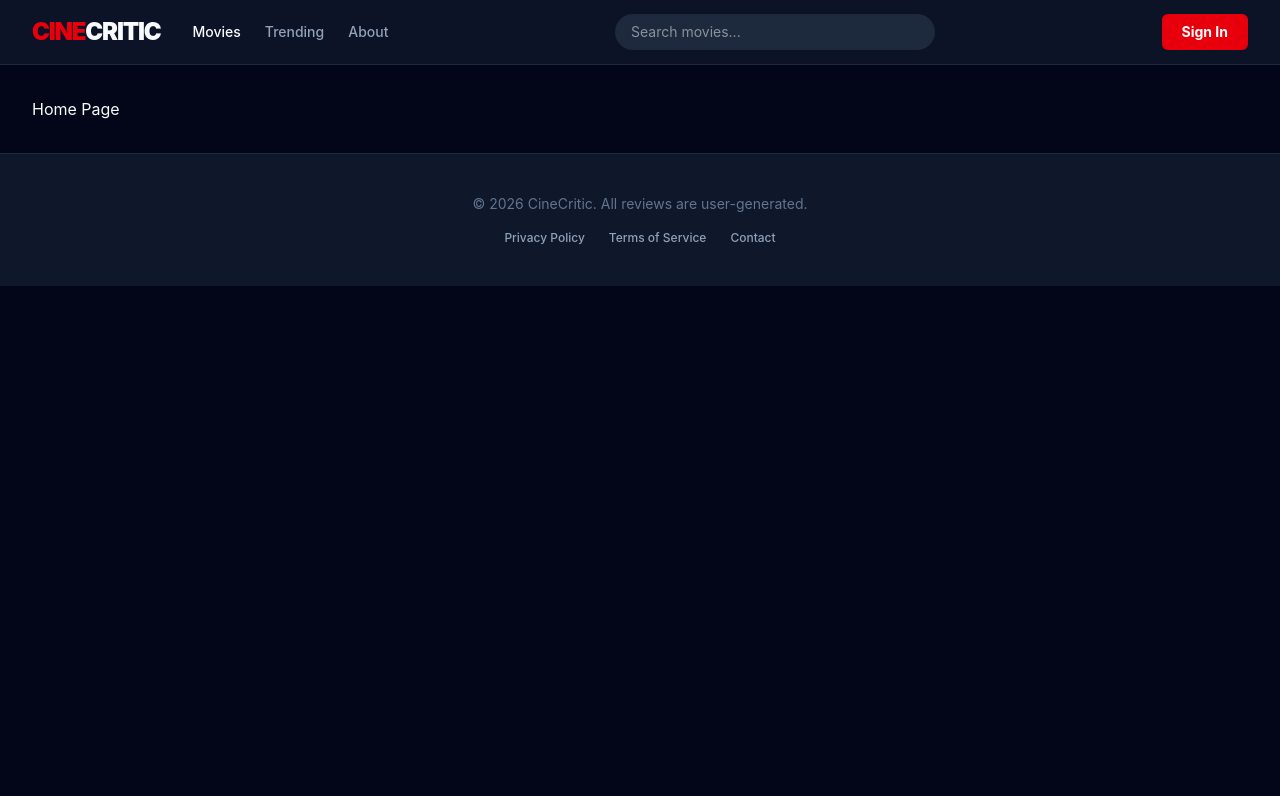
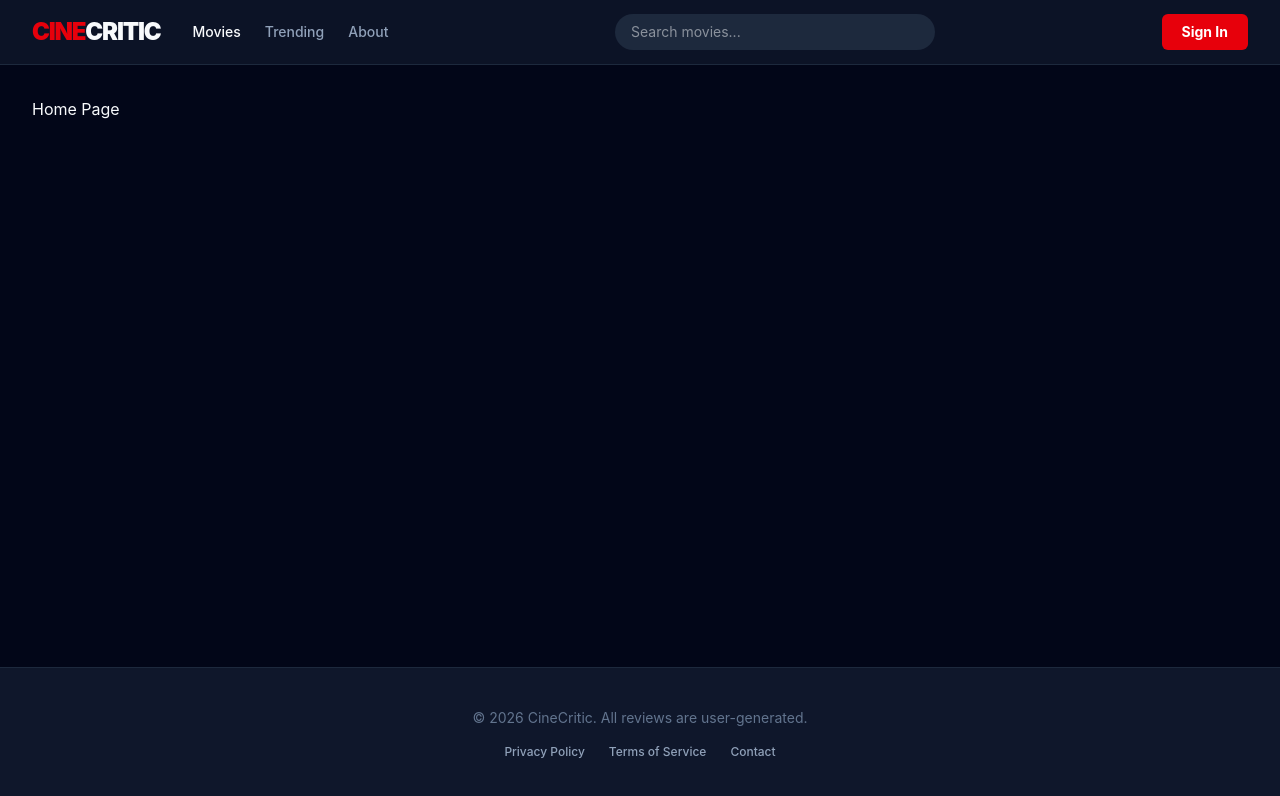
Before and after one commit to hdclob/cinecritic, a React (Vite) app in the folder my-movees/: page / in a window 1280 px wide. Shown: the top 796 px of the page. Built offline with nearby package versions, Linux system fonts and the light colour scheme.

Commit message:
layout improve

```diff
--- a/my-movees/src/App.css
+++ b/my-movees/src/App.css
@@ -1 +1,5 @@
 @import "tailwindcss";
+
+html, body {
+  overscroll-behavior: none;
+}
--- a/my-movees/src/components/Layout.tsx
+++ b/my-movees/src/components/Layout.tsx
@@ -4,7 +4,7 @@ const Layout = () => {
   return (
     // The min-h-screen ensures the background covers the whole page
     // bg-slate-950 is a very dark "midnight" blue/black
-    <div className="min-h-screen bg-slate-950 text-slate-50 font-sans">
+    <div className="flex flex-col min-h-screen bg-slate-950 text-slate-50 font-sans">
       {/* --- NAVIGATION BAR --- */}
       <nav className="sticky top-0 z-50 border-b border-slate-800 bg-slate-900/80 backdrop-blur-md">
         <div className="max-w-7xl mx-auto px-4 sm:px-6 lg:px-8">
@@ -60,13 +60,13 @@ const Layout = () => {
       </nav>
 
       {/* --- MAIN CONTENT AREA --- */}
-      <main className="max-w-7xl mx-auto px-4 sm:px-6 lg:px-8 py-8">
+      <main className="flex-1 max-w-7xl px-4 sm:px-6 lg:px-8 py-8">
         {/* This is where your Home, About, etc. pages will render */}
         <Outlet />
       </main>
 
       {/* --- FOOTER --- */}
-      <footer className="border-t border-slate-800 mt-auto py-10 bg-slate-900">
+      <footer className="border-t border-slate-800 py-10 bg-slate-900">
         <div className="max-w-7xl mx-auto px-4 text-center">
           <p className="text-slate-500 text-sm">
             © {new Date().getFullYear()} CineCritic. All reviews are
```
